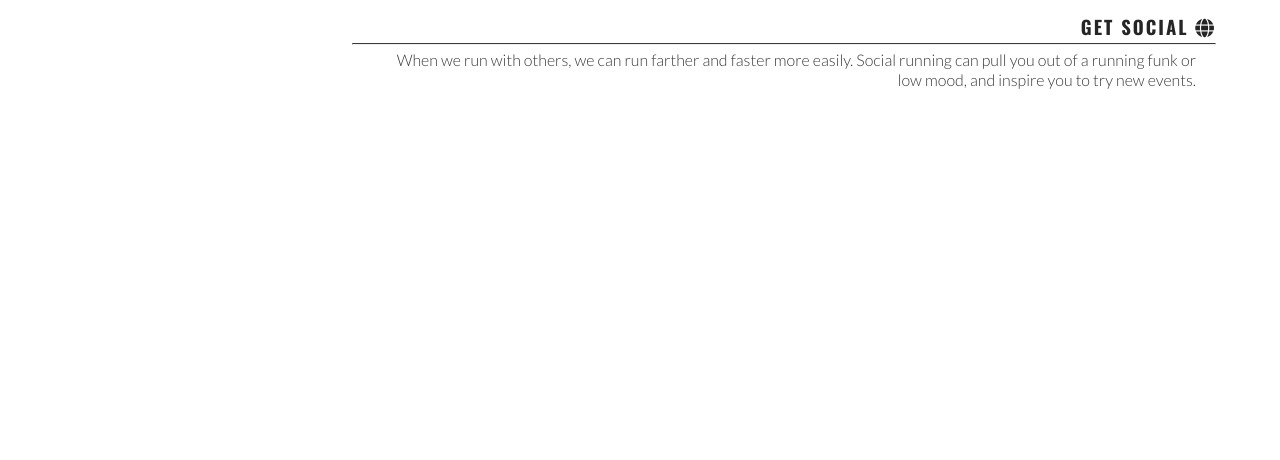
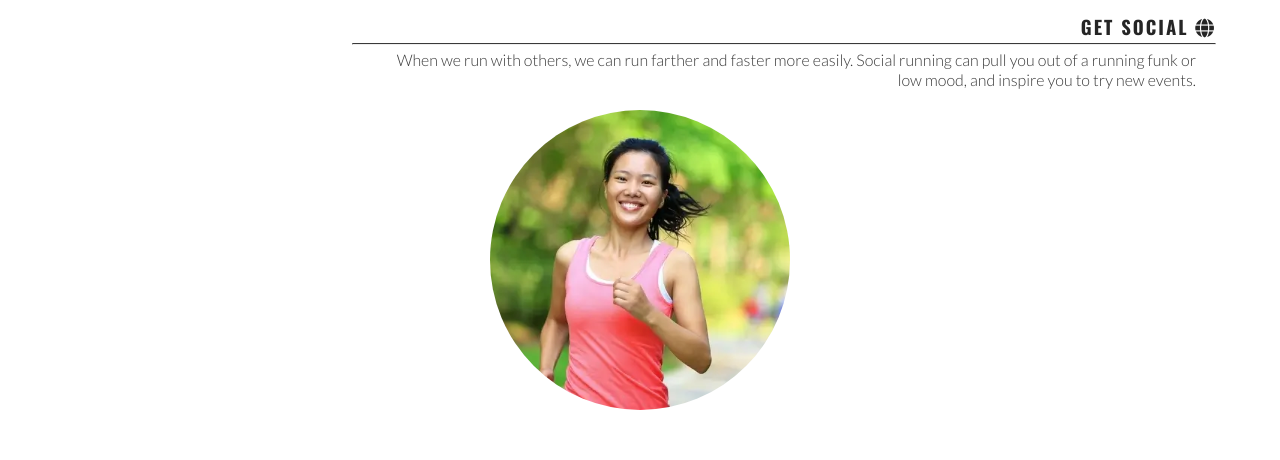
Before and after one commit to TLC-1990/Love-Running, a plain HTML site: page index.html in a window 1280 px wide. Shown: the part 1026-1486 px from the top of the page. Drawn offline with nearby package versions, Linux system fonts and the light colour scheme.

```diff
--- a/assets/css/style.css
+++ b/assets/css/style.css
@@ -140,7 +140,7 @@
     margin: 5px 0;
 }
 #circle-cover-bg {
-    background: url(../reasons-image.webp) no-repeat top center / cover;
+    background: url('../images/reasons-image.webp') no-repeat top center / cover;
     height: 90vw;
     width: 90vw;
     margin-bottom: 20px;
```
